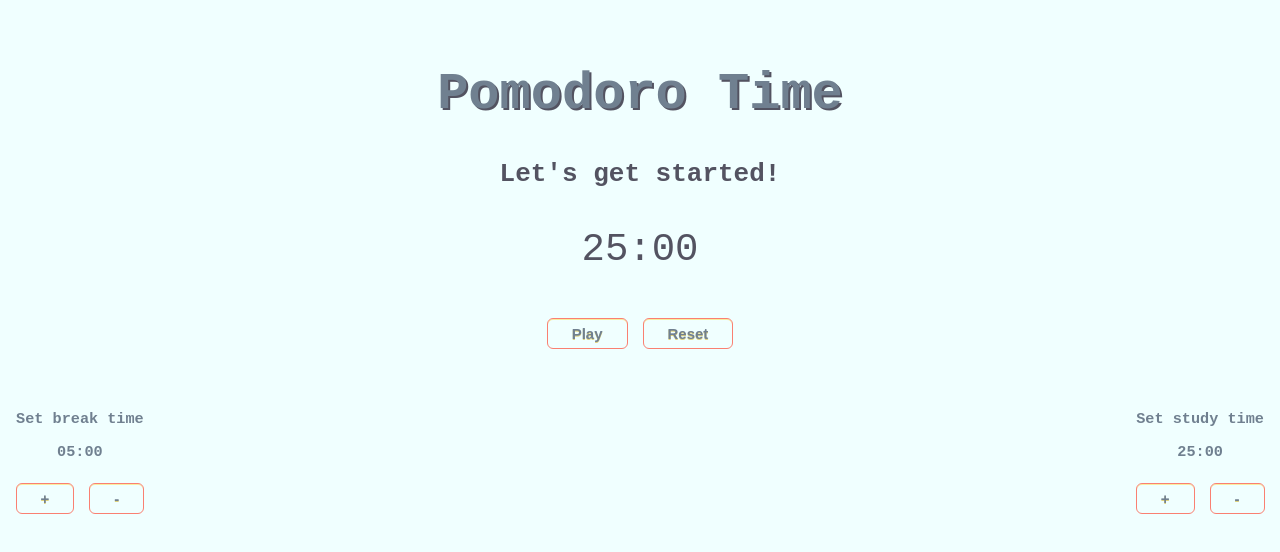
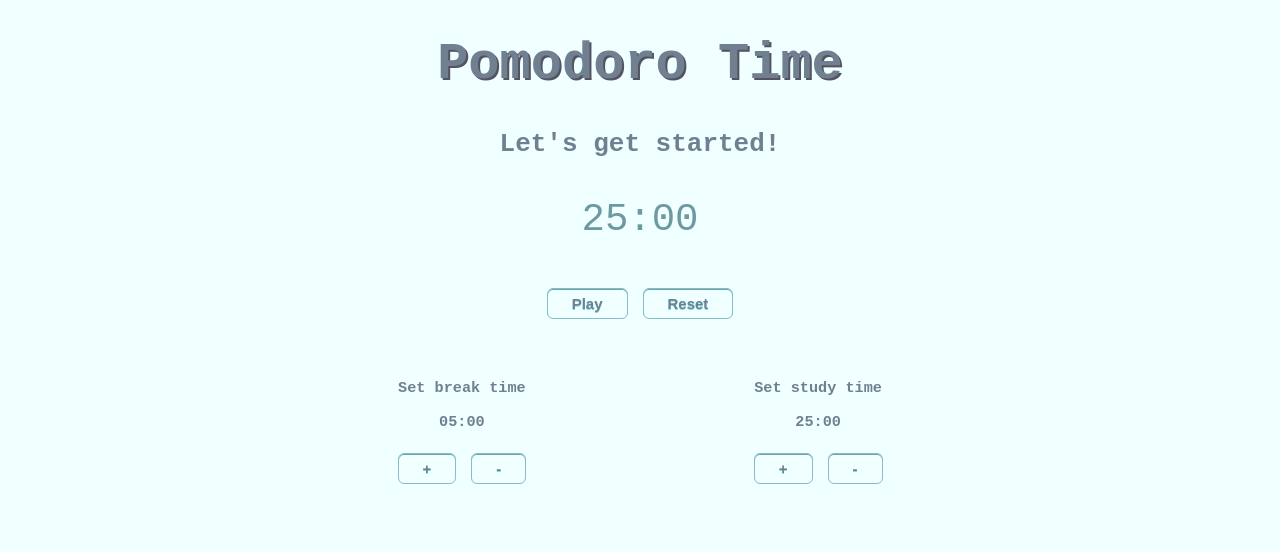
Before and after one commit to hamiat/pomodoro-app, a React (Create React App) app: page / in a window 1280 px wide. Shown: the top 552 px of the page. Built offline with nearby package versions, Linux system fonts and the light colour scheme.

Commit message:
changed colors

```diff
--- a/src/App.css
+++ b/src/App.css
@@ -7,11 +7,14 @@ body {
   color: slategrey;
   height: 100hv;
   font-family: monospace;
+
 }
 .App {
   height: 100%;
-  text-align: center;
-  margin-top: 5em;
+
+  max-width: 500px;
+ text-align: center;
+ margin: auto;
 }
 
 .reset {
@@ -27,13 +30,13 @@ h1 {
 
 .pomodoro h2 {
   font-size: 2em;
-  color: #535361;
+
 
 }
 
 .time{
   font-size: 3em;
-  color: #535361;
+  color: rgb(109, 153, 161);
 
 }
 
@@ -43,10 +46,10 @@ button {
 
 
 .mainBtns, .lengths button {
-	box-shadow:inset 0px 1px 0px 0px #f9eca0;
+	box-shadow:inset 0px 1px 0px 0px #6aa3aa;
 	background-color: azure;
 	border-radius:6px;
-	border:1px solid salmon;
+	border:1px solid rgb(134, 189, 199);
 	display:inline-block;
 	cursor:pointer;
 	color: slategray;
@@ -55,10 +58,10 @@ button {
 	font-weight:bold;
 	padding:6px 24px;
 	text-decoration:none;
-	text-shadow:0px 1px 0px #ded17c;
+	text-shadow:0px 1px 0px #7cdbde;
 }
 .mainBtns:hover, .lengths button:hover {
-	background-color: salmon;
+	background-color: rgb(134, 189, 199);
 }
 .mainBtns:active {
 	position:relative;
@@ -70,4 +73,5 @@ button {
   display: flex;
   justify-content: space-between;
 
+
 }
```
